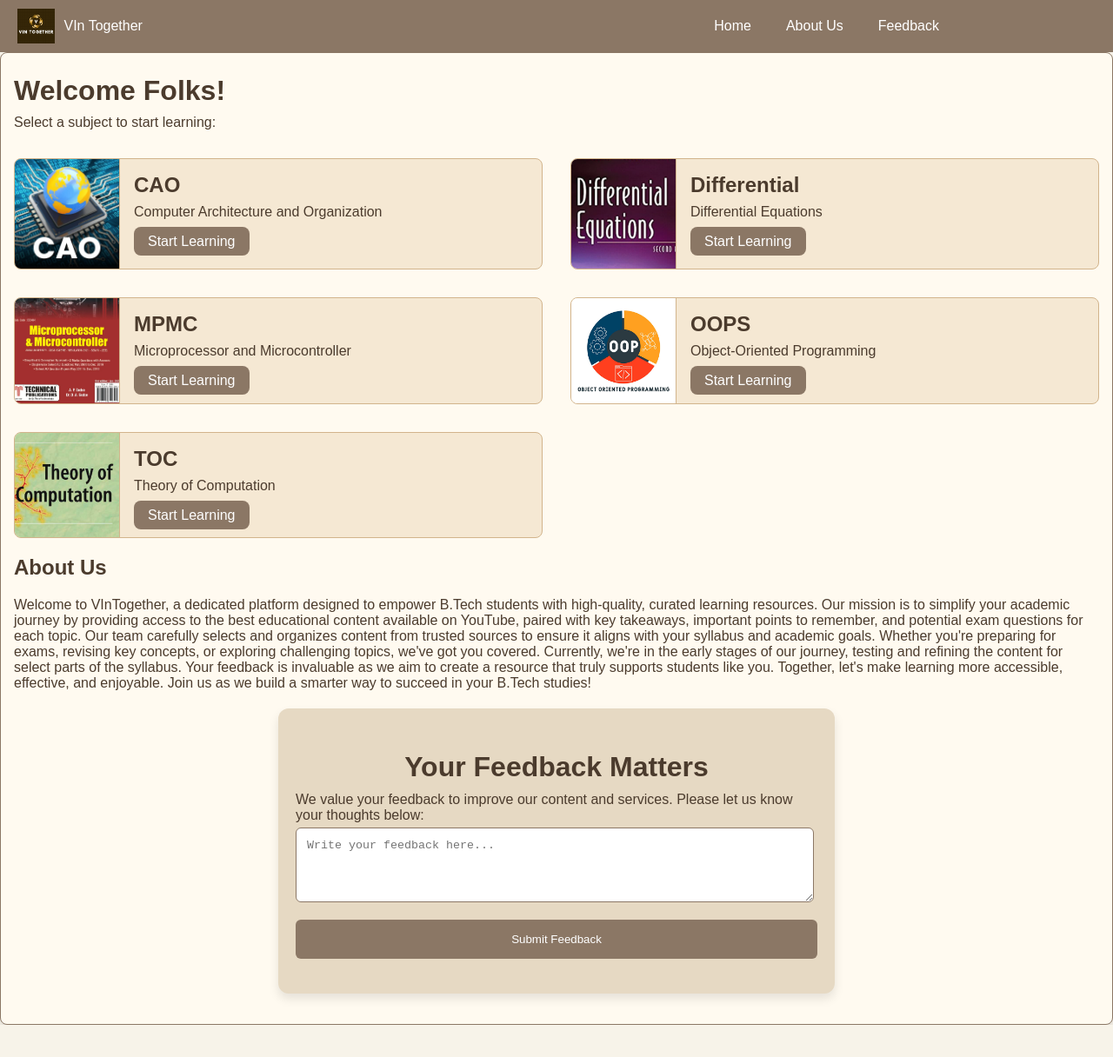
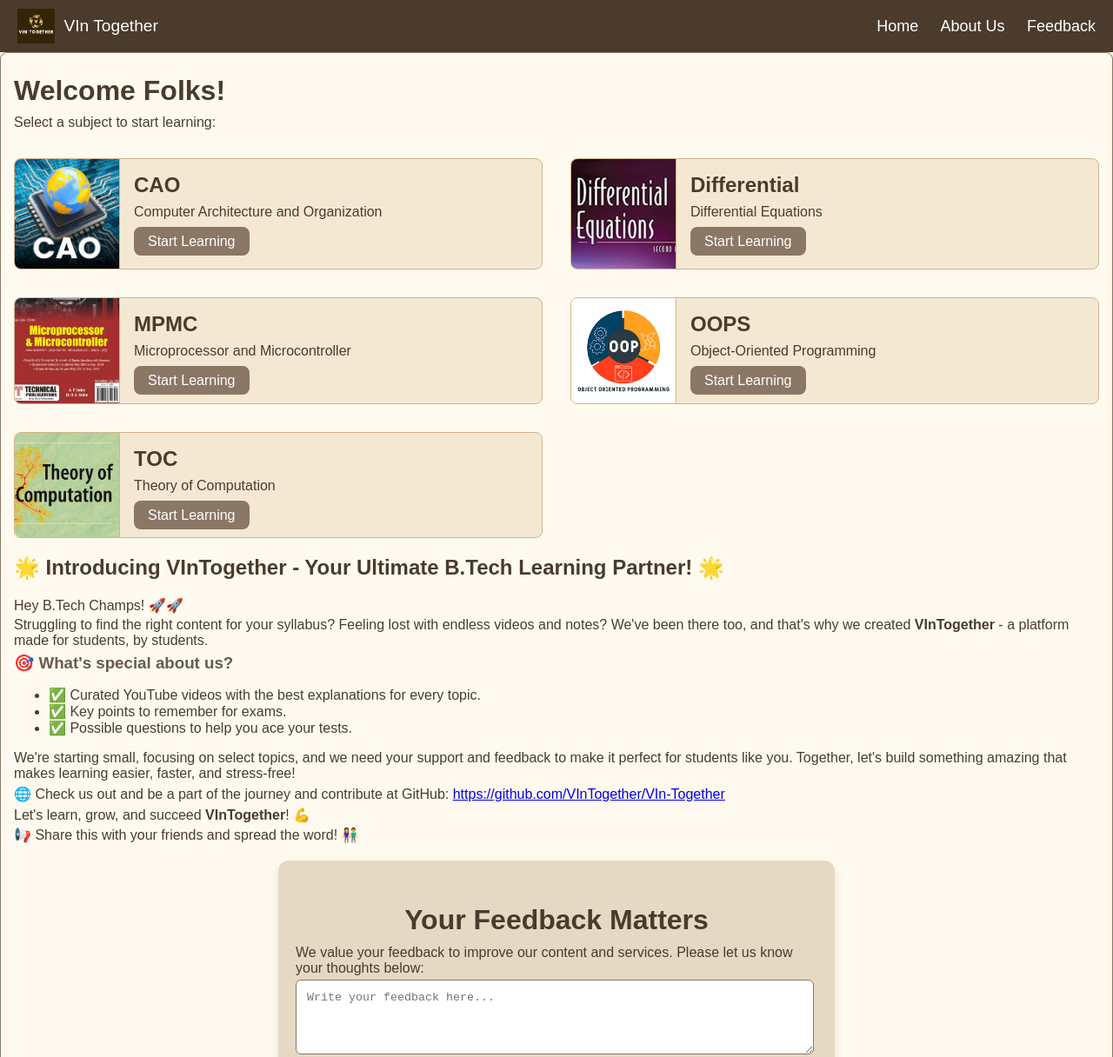
Before and after one commit to VInTogether/VIn-Together, a plain HTML site: page index.html in a window 1280 px wide. Shown: the top 1216 px of the page at 87% size. Before the commit the page ends 1179 px from the top, so only its background shows below. Drawn offline with Linux system fonts and the light colour scheme.

Commit message:
Updated Styling 2

```diff
--- a/index.html
+++ b/index.html
@@ -8,78 +8,6 @@
     <link rel="stylesheet" href="styles/style.css">
     <link rel="icon" href="imgs/logo.png" type="image/x-icon">
     <style>
-        body {
-            font-family: Arial, sans-serif;
-            margin: 0;
-            padding: 0;
-        }
-
-        .navbar {
-            display: flex;
-            justify-content: space-between;
-            align-items: center;
-            padding: 10px 20px;
-            background-color: #8b7765;
-            color: #fff;
-            text-decoration: none;
-            padding-right: 200px;
-        }
-
-        .navbar .logo {
-            display: flex;
-            align-items: center;
-        }
-
-        .navbar .logo img {
-            height: 40px;
-            margin-right: 10px;
-        }
-
-        .navbar ul {
-            list-style: none;
-            display: flex;
-            margin: 0;
-            padding: 0;
-        }
-
-        .navbar ul li {
-            margin-left: 20px;
-        }
-        .navbar ul li a {
-        text-decoration: none; /* Ensure the text is not underlined */
-        color: #fff;
-        font-size: 1em;
-        }
-
-        .navbar ul li a:hover {
-        text-decoration: none; /* Prevent underline on hover */
-        color: #ccc; /* Optional: Add a hover effect for color */
-        }
-
-
-        .navbar ul li a {
-            text-decoration: none;
-            color: #fff;
-            font-size: 1em;
-
-        }
-
-        .navbar .navbar-links {
-        display: flex;
-        gap: 20px;/* Spacing between links */
-
-        }
-
-.navbar .navbar-links a {
-    text-decoration: none; /* Remove underline */
-    color: #fff;
-    font-size: 1em;
-    transition: color 0.3s; /* Smooth hover effect */
-}
-
-.navbar .navbar-links a:hover {
-    color: #ccc; /* Light gray on hover */
-}
 
         .section {
             padding: 20px;
@@ -208,15 +136,25 @@
 
         <!-- About Us Section -->
         <section id="about-us" class="about-us-section">
-            <h2>About Us</h2>
-            <p>Welcome to VInTogether, a dedicated platform designed to empower B.Tech students with high-quality, curated learning resources. Our mission is to simplify your academic journey by providing access to the best educational content available on YouTube, paired with key takeaways, important points to remember, and potential exam questions for each topic.
+            <h2>🌟 Introducing VInTogether - Your Ultimate B.Tech Learning Partner! 🌟</h2>
+            <p>Hey B.Tech Champs! 🚀🚀</p>
+            <p>Struggling to find the right content for your syllabus? Feeling lost with endless videos and notes? We've been there too, and that's why we created <strong>VInTogether</strong> - a platform made for students, by students.</p>
 
-                Our team carefully selects and organizes content from trusted sources to ensure it aligns with your syllabus and academic goals. Whether you're preparing for exams, revising key concepts, or exploring challenging topics, we've got you covered.
+            <h3>🎯 What's special about us?</h3>
+            <ul>
+                <li>✅ Curated YouTube videos with the best explanations for every topic.</li>
+                <li>✅ Key points to remember for exams.</li>
+                <li>✅ Possible questions to help you ace your tests.</li>
+            </ul>
 
-                Currently, we're in the early stages of our journey, testing and refining the content for select parts of the syllabus. Your feedback is invaluable as we aim to create a resource that truly supports students like you. Together, let's make learning more accessible, effective, and enjoyable.
+            <p>We're starting small, focusing on select topics, and we need your support and feedback to make it perfect for students like you. Together, let's build something amazing that makes learning easier, faster, and stress-free!</p>
 
-                Join us as we build a smarter way to succeed in your B.Tech studies!</p>
+            <p>🌐 Check us out and be a part of the journey and contribute at GitHub: <a href="#">https://github.com/VInTogether/VIn-Together</a></p>
+            <p>Let's learn, grow, and succeed <strong>VInTogether</strong>! 💪</p>
+
+            <p>📢 Share this with your friends and spread the word! 👫</p>
         </section>
+
 
         <!-- Feedback Preview Section -->
         <div class="section feedback-section" id="feedback">
--- a/styles/style.css
+++ b/styles/style.css
@@ -15,6 +15,7 @@ body {
     background-color: #4b3b2d;
     padding: 10px 20px;
     color: white;
+    font-size: larger;
 }
 
 .navbar .logo {
```
Also changed, not shown: review.html (+0 -66 lines).
